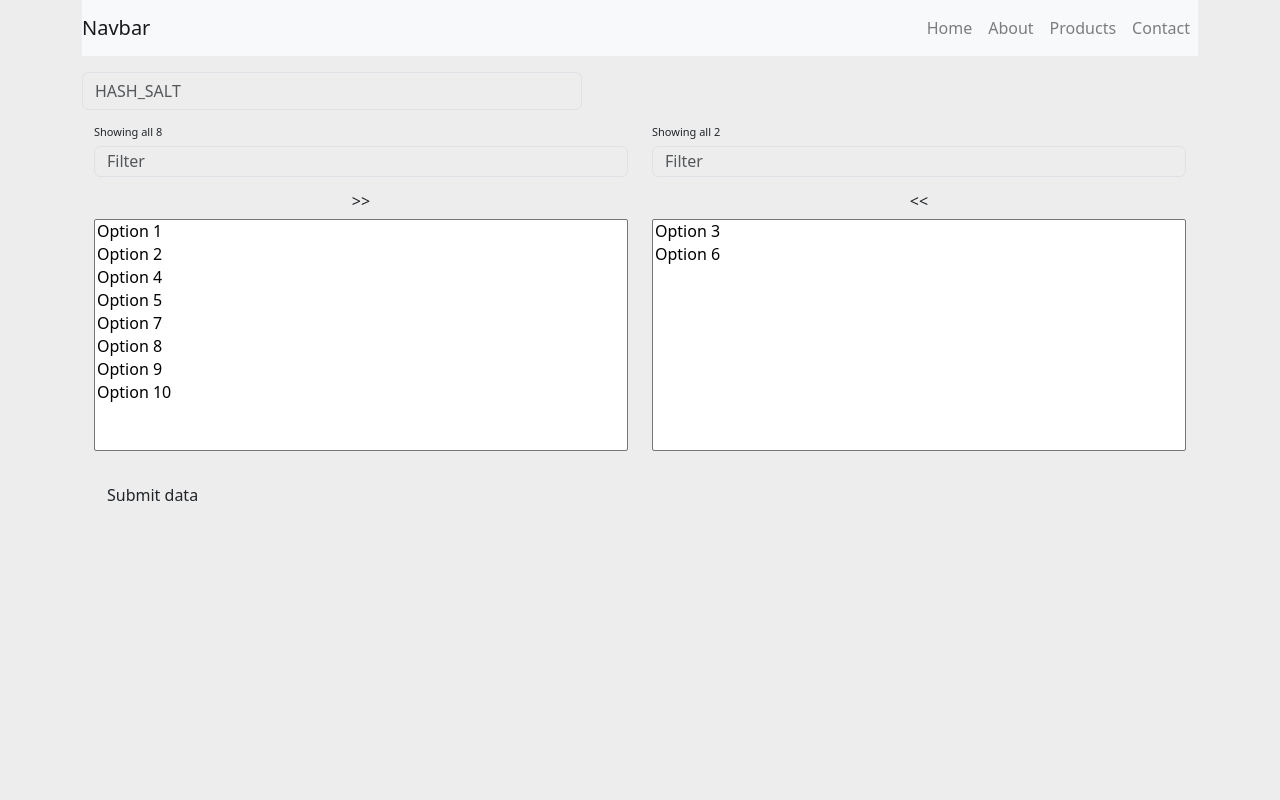
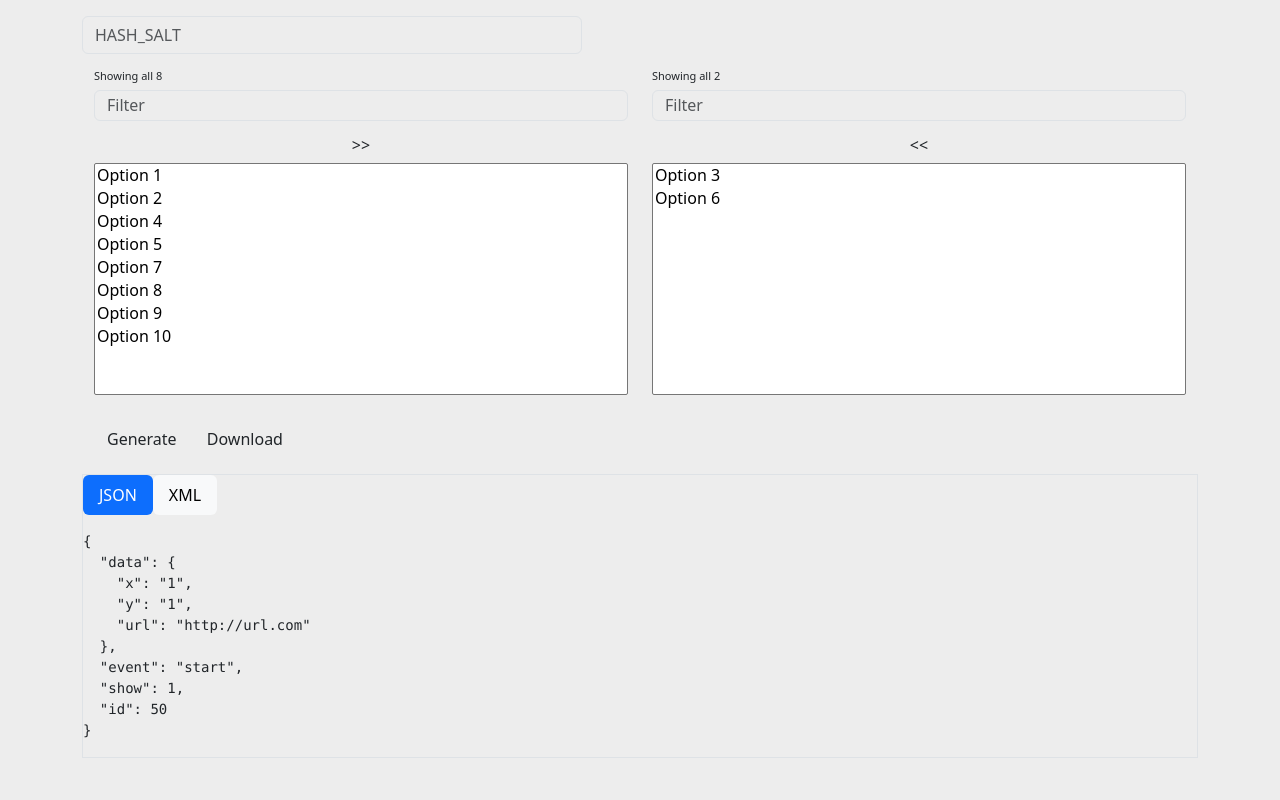
Before and after one commit to nemanjamil/googleCloud, a PHP site: page / in a window 1280 px wide. Run offline with PHP 8.4, Linux system fonts and the light colour scheme; style sheets or scripts are compiled from the project's sources.

Commit message:
scss button

```diff
--- a/src/index.html
+++ b/src/index.html
@@ -17,14 +17,13 @@
     <link rel="stylesheet" type="text/css" href="css/dist/bootstrap-duallistbox.css">
 
 
-
     <title>Hello, world!</title>
 </head>
 <body>
 
 
 <div class="container">
-    <nav class="navbar navbar-expand-lg navbar-light bg-light">
+   <!-- <nav class="navbar navbar-expand-lg navbar-light bg-light">
         <a class="navbar-brand" href="#">Navbar</a>
 
         <button class="navbar-toggler"
@@ -54,12 +53,12 @@
             </ul>
 
         </div>
-    </nav>
+    </nav>-->
 
 
     <form class="form-inline mt-3" id="mainform">
         <div class="mb-2">
-            <input type="text" class="form-control input_hash_salt" id="inputPassword2"placeholder="HASH_SALT">
+            <input type="text" class="form-control input_hash_salt" id="inputPassword2" placeholder="HASH_SALT">
         </div>
 
     </form>
@@ -80,14 +79,41 @@
                 <option value="option0">Option 10</option>
             </select>
             <br>
-            <button type="submit" class="btn btn-danger">Submit data</button>
+            <button type="submit" class="btn btn-light">Generate</button>
+            <button type="submit" class="btn btn-light">Download</button>
         </form>
 
     </div>
 
 
+    <div class="mt-3 border">
 
+        <nav class="nav nav-pills tabsjson">
+            <a class="nav-item nav-link active" data-toggle="tab" href="#home">JSON</a>
+            <a class="nav-item nav-link" data-toggle="tab" href="#menu1">XML</a>
+        </nav>
 
+        <div class="tab-content mt-3">
+
+            <div id="home" class="tab-pane fade show active">
+                        <pre id="json"></pre>
+            </div>
+
+            <div id="menu1" class="tab-pane fade">
+                <textarea class="textareawidth">
+                    <?xml version="1.0" encoding="UTF-8"?>
+                    <note>
+                        <to>Tove</to>
+                        <from>Jani</from>
+                        <heading>Reminder</heading>
+                        <body>Don't forget me this weekend!</body>
+                    </note>
+                </textarea>
+            </div>
+
+        </div>
+
+    </div>
 
 
 </div>
@@ -97,7 +123,8 @@
 <script src="js/popper.min.js" crossorigin="anonymous"></script>
 <script src="js/bootstrap.min.js" crossorigin="anonymous"></script>
 <script src="js/dist/jquery.bootstrap-duallistbox.min.js"></script>
-<script src="js/js.js"></script>
+<!--<script src="https://cdn.rawgit.com/google/code-prettify/master/loader/run_prettify.js"></script>-->
+<script src="js/js.js" type="text/javascript"></script>
 
 </body>
 </html>
--- a/src/js/js.js
+++ b/src/js/js.js
@@ -3,3 +3,72 @@ $("#demoform").submit(function() {
     alert($('[name="duallistbox_demo1[]"]').val());
     return false;
 });
+
+
+var data = {
+    "data": {
+        "x": "1",
+        "y": "1",
+        "url": "http://url.com"
+    },
+    "event": "start",
+    "show": 1,
+    "id": 50
+}
+
+
+document.getElementById("json").innerHTML = JSON.stringify(data, undefined, 2);
+
+
+function formatXml(xml) {
+    var formatted = '';
+    var reg = /(>)(<)(\/*)/g;
+    xml = xml.replace(reg, '$1\r\n$2$3');
+    var pad = 0;
+    jQuery.each(xml.split('\r\n'), function(index, node)
+    {
+        var indent = 0;
+        if (node.match( /.+<\/\w[^>]*>$/ ))
+        {
+            indent = 0;
+        }
+        else if (node.match( /^<\/\w/ ))
+        {
+            if (pad != 0)
+            {
+                pad -= 1;
+            }
+        }
+        else if (node.match( /^<\w[^>]*[^\/]>.*$/ ))
+        {
+            indent = 1;
+        }
+        else
+        {
+            indent = 0;
+        }
+        var padding = '';
+        for (var i = 0; i < pad; i++)
+        {
+            padding += '  ';
+        }
+        formatted += padding + node + '\r\n';
+        pad += indent;
+    });
+    return formatted;
+}
+
+$(document).ready(function(){
+
+    //var url = "http://careers.stackoverflow.com/jobs/feed?searchTerm=python&location=02144&range=30";
+    /*var url = "http://masinealati.rs/parametri.php?action=ping";
+    $.ajax({
+        url: url,
+        dataType:"text",
+        error:function(){$('.info').append($('<p>error! '+url+'</p>'));},
+        success: function(data) {
+            //xml_neat = formatXml(data);
+            $('.formatted').text("aaa");
+        }
+    });*/
+});
--- a/src/scss/styles.scss
+++ b/src/scss/styles.scss
@@ -1,8 +1,9 @@
 $bg-color : white;
 $body-bg: #ededed;
+$theme-color-color: #c8c8c8;
 
 $theme-colors: (
-        "primary": #d95700
+        "primary": $theme-color-color
 );
 @import "../../node_modules/bootstrap/scss/bootstrap";
 
@@ -13,6 +14,18 @@ $theme-colors: (
     width: 500px;
   }
 }
+
+.textareawidth {
+  min-width: 100%;
+  border: none;
+  min-height: 300px;
+  background: transparent;
+  outline: none;
+}
+.tabsjson a {
+  background-color: #f8f9fa;
+  color: black;
+}
 /*body {
   background: $bg-color;
 }
```
Also changed, not shown: src/css/styles.css.
